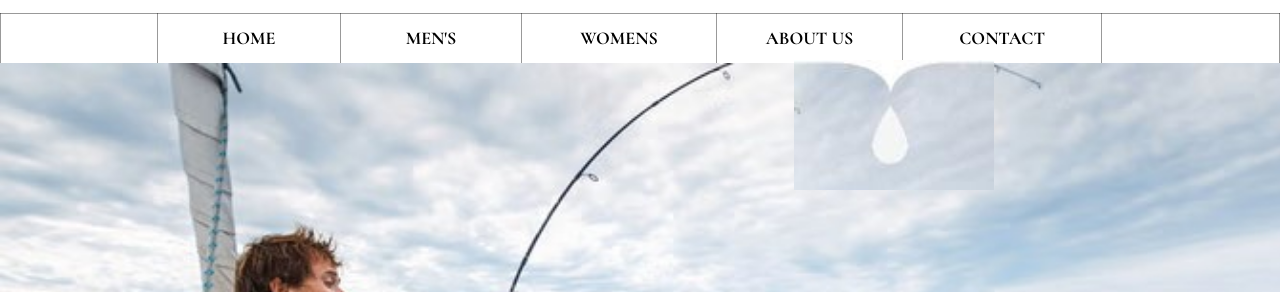
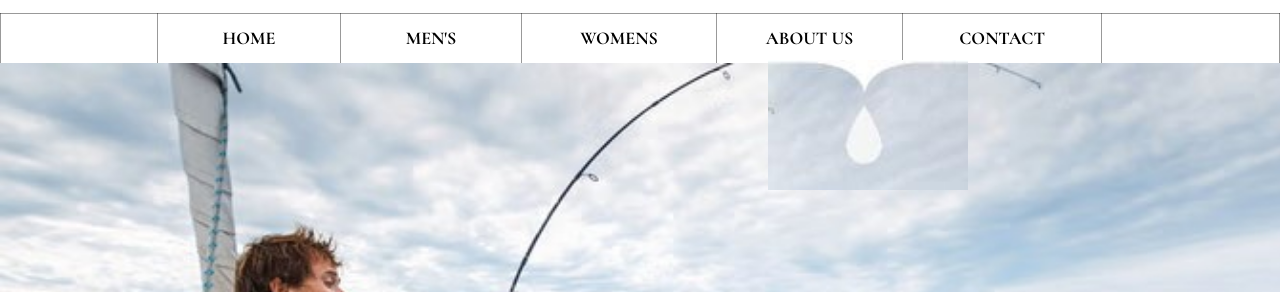
Before and after one commit to Amaldev-AD/Gnarly-Fish, a plain HTML site: page index.html in a window 1280 px wide. Shown: the part 133-425 px from the top of the page. Drawn offline with nearby package versions, Linux system fonts and the light colour scheme.

Commit message:
img position changed

```diff
--- a/index.html
+++ b/index.html
@@ -149,7 +149,7 @@
 
 
         </div>
-        <img src="./crop.jpg" alt="" style="position: absolute; left: 62%; width: 200px; top: -3px; height: 130px;">
+        <img src="./crop.jpg" alt="" style="position: absolute; left: 60%; width: 200px; top: -3px; height: 130px;">
       </div>
 
       <!-- content1 -->
```
